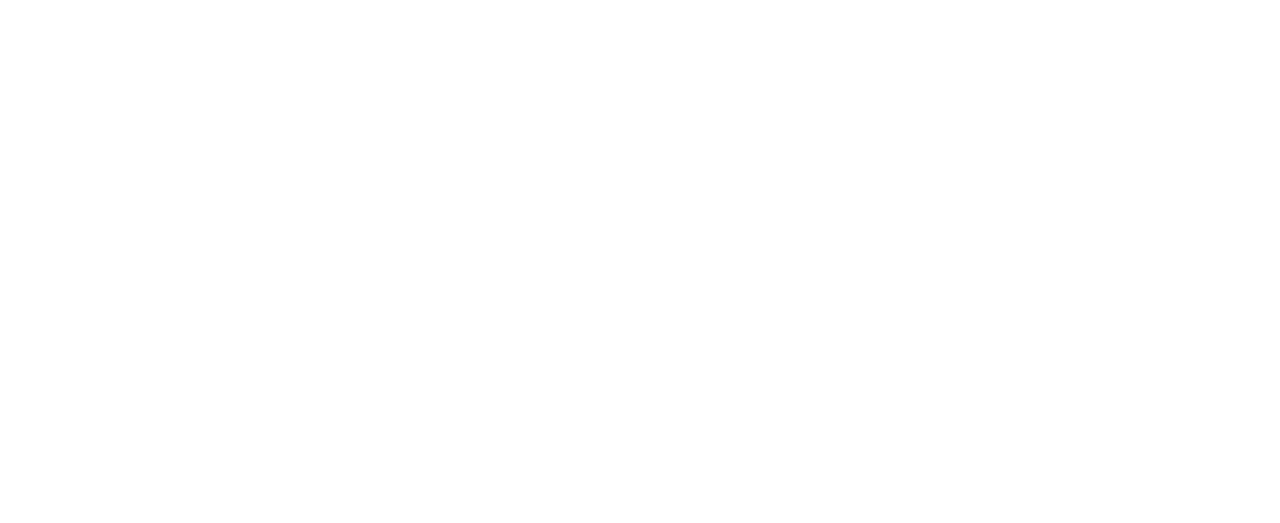
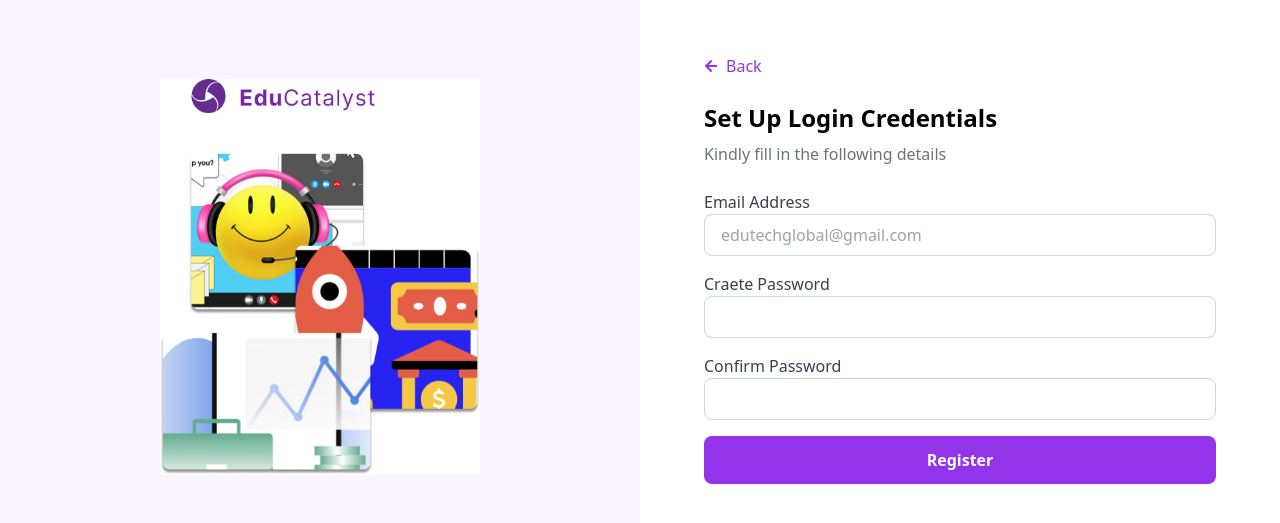
Before and after one commit to SardiusJay/EduCatalyst, a React (Vite) app: page /WelcomeBack in a window 1280 px wide. Before the commit this address had no page. Shown: the part 131-654 px from the top of the page. Built offline with nearby package versions, Linux system fonts and the light colour scheme.

Commit message:
wip:Welcomeback page

```diff
--- /dev/null
+++ b/src/Pages/WelcomeBack.jsx
@@ -0,0 +1,80 @@
+import React, { useState } from "react";
+import { useNavigate } from "react-router-dom";
+import { FaArrowLeft } from "react-icons/fa";
+import illustration from "../assets/Educatalystimage.jpg";
+
+const WelcomeBack = () => {
+  const navigate = useNavigate();
+  const [logo, setLogo] = useState(null);
+
+  const handleFileChange = (event) => {
+    const file = event.target.files[0];
+    setLogo(file);
+  };
+
+  return (
+    <div className="flex h-screen">
+      {/* Left Section */}
+      <div className="w-1/2 bg-purple-50 flex justify-center items-center p-10">
+        <div className="text-center">
+          <div className="mt-4">
+            <img src={illustration} alt="Illustration" className="w-80" />
+          </div>
+        </div>
+      </div>
+
+      {/* Right Section */}
+      <div className="w-1/2 flex flex-col justify-center px-16 py-10">
+        {/* Back Button */}
+        <button onClick={() => navigate(-1)} className="text-purple-600 flex items-center gap-2 mb-6">
+          <FaArrowLeft className="text-sm" />
+          <span>Back</span>
+        </button>
+
+        <h2 className="text-2xl font-semibold mb-2">Set Up Login Credentials </h2>
+        <p className="text-gray-500 mb-6">Kindly fill in the following details </p>
+
+        {/* Form */}
+        <form className="space-y-4">
+          <div>
+            <label className="block text-gray-700 font-medium">Email Address</label>
+            <input
+              type="email"
+              placeholder="edutechglobal@gmail.com"
+              className="w-full px-4 py-2 border border-gray-300 rounded-lg focus:outline-none focus:ring-2 focus:ring-purple-500"
+            />
+          </div>
+
+          <div>
+            <label className="block text-gray-700 font-medium">Craete Password</label>
+            <input
+              type="Password"
+              placeholder=""
+              className="w-full px-4 py-2 border border-gray-300 rounded-lg focus:outline-none focus:ring-2 focus:ring-purple-500"
+            />
+          </div>
+
+
+          <div>
+            <label className="block text-gray-700 font-medium">Confirm Password</label>
+            <input
+              type="Password"
+              placeholder=""
+              className="w-full px-4 py-2 border border-gray-300 rounded-lg focus:outline-none focus:ring-2 focus:ring-purple-500"
+            />
+          </div>
+
+          {/* Proceed Button */}
+          <button
+            type="submit"
+            className="w-full bg-purple-600 text-white py-3 rounded-lg font-semibold hover:bg-purple-700 transition"
+          >
+            Register
+          </button>
+        </form>
+      </div>
+    </div>
+  );
+};
+
+export default WelcomeBack;
--- a/src/main.jsx
+++ b/src/main.jsx
@@ -5,6 +5,7 @@
 import Organization from "./Pages/Organization";
 import Sponsors from "./Pages/Sponsors";
 import Login from "./Pages/Login";
+import WelcomeBack from "./Pages/WelcomeBack";
 import "./index.css";
 
 ReactDOM.createRoot(document.getElementById("root")).render(
@@ -15,6 +16,7 @@
         <Route path="/organization" element={<Organization />} />
         <Route path="/sponsors" element={<Sponsors />} />
         <Route path="/Login" element={<Login />} />
+        <Route path="/WelcomeBack" element={<WelcomeBack />} />
 
       </Routes>
     </Router>
```
